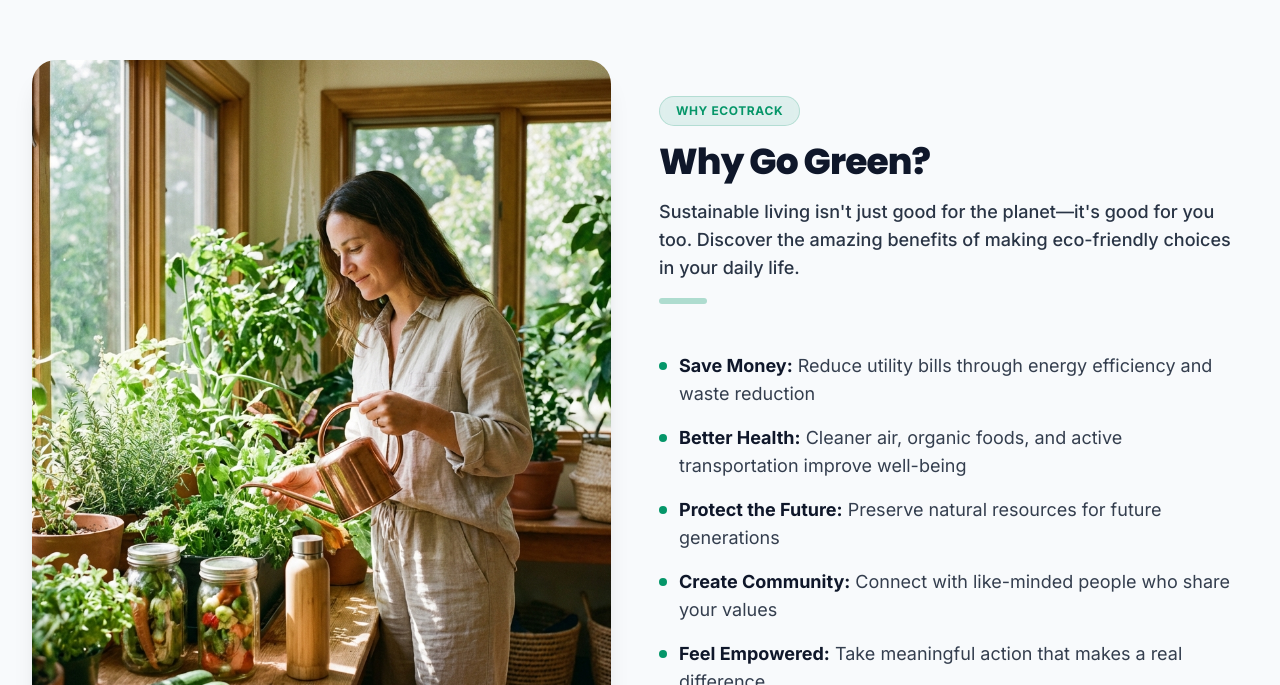
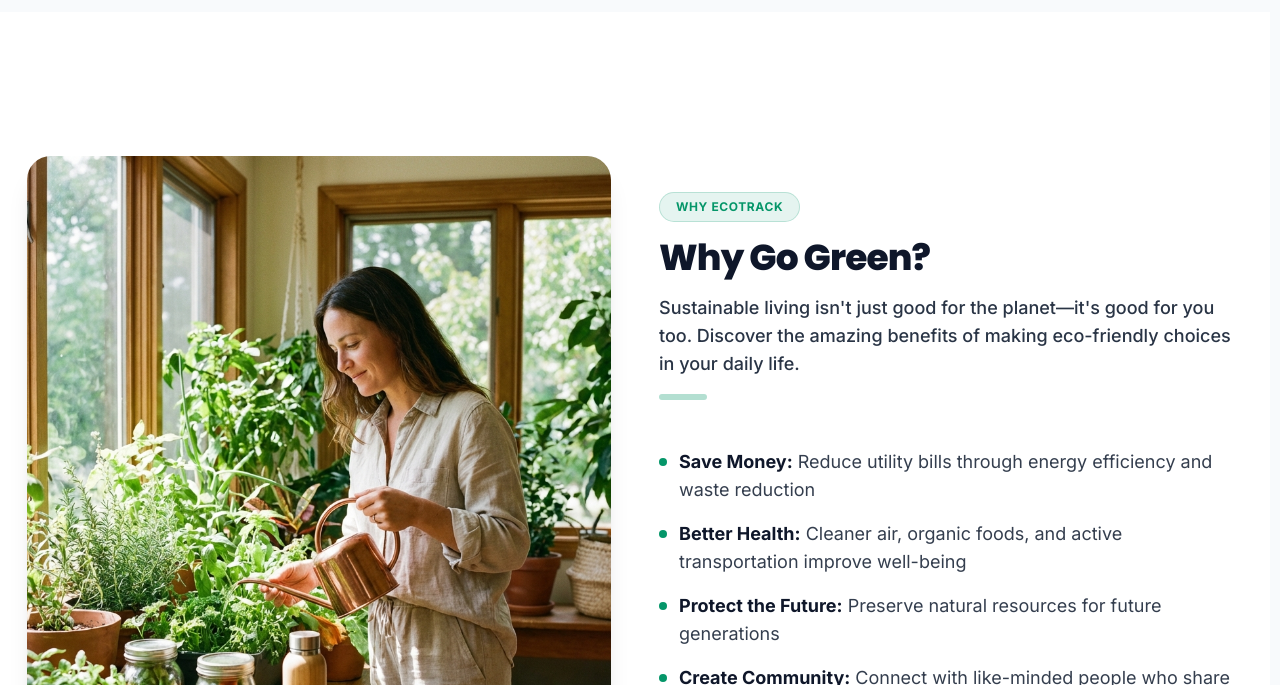
Before and after one commit to iamOmarFaruk/EcoTrack-Front, a React (Vite) app: page / in a window 1280 px wide. Shown: the part 2135-2820 px from the top of the page. Built offline with nearby package versions, Linux system fonts and the light colour scheme; no server answers.

Commit message:
feat: Add full-bleed background and container styling to the "Why Go Green?" section.

```diff
--- a/src/pages/Home.jsx
+++ b/src/pages/Home.jsx
@@ -254,6 +254,8 @@ export default function Home() {
         </motion.div>
       </section>
 
+      <div className="full-bleed bg-surface py-16 sm:py-24">
+        <div className="container mx-auto px-4 sm:px-6 lg:px-8">
           <section className="grid gap-8 lg:grid-cols-2 lg:gap-12 items-center" ref={setWhyGoGreenRef}>
             {/* Left Image */}
             <div className="order-1 h-full">
@@ -312,6 +314,8 @@ export default function Home() {
               </ul>
             </div>
           </section>
+        </div>
+      </div>
 
       <HowItWorks />
 
```
Lines whose indentation alone changed are shown as unchanged.
